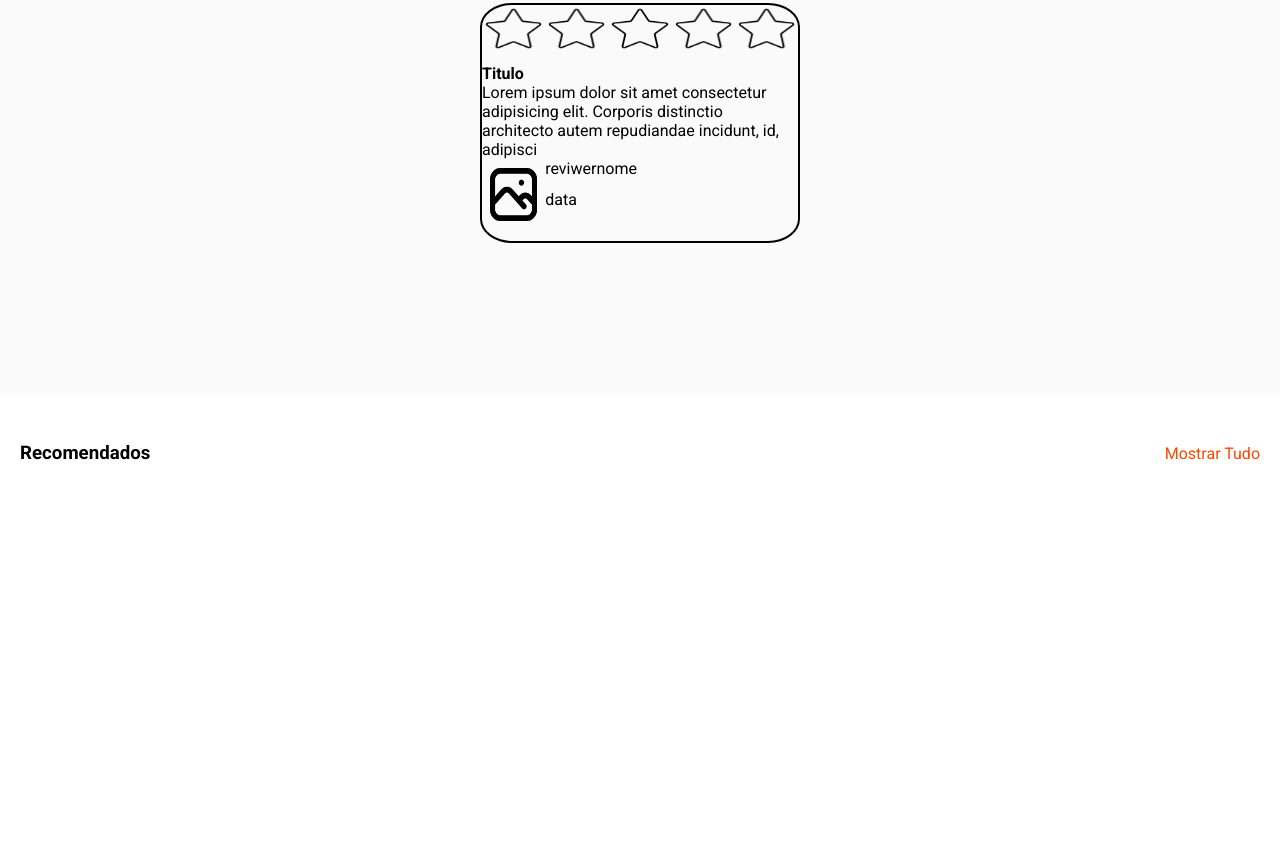
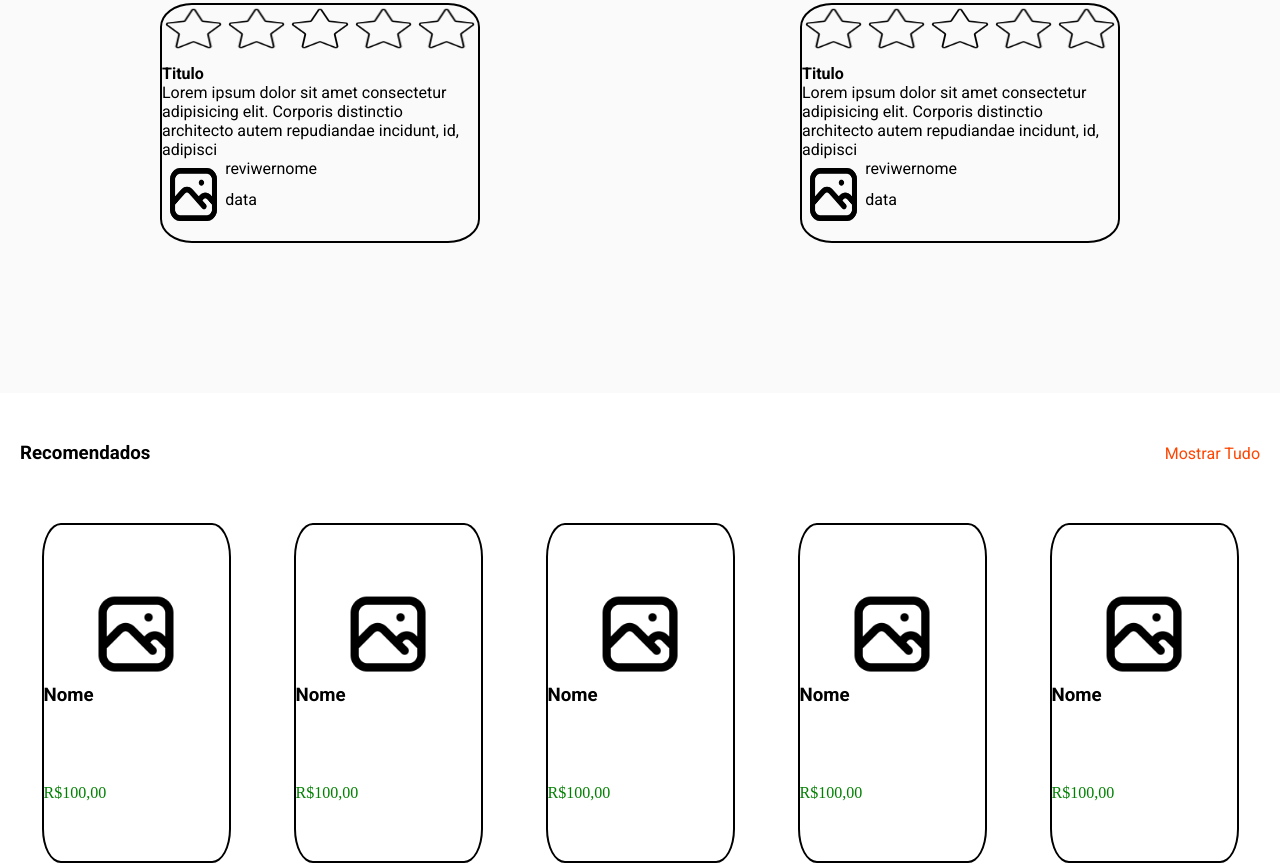
Before and after one commit to EliasGameDesigner/E-commerce, a plain HTML site: page paginaproduto.html in a window 1280 px wide. Shown: the part 1469-2336 px from the top of the page. Drawn offline with Linux system fonts and the light colour scheme.

Commit message:
Add files via upload

```diff
--- a/paginaproduto.html
+++ b/paginaproduto.html
@@ -105,6 +105,28 @@
                         </div>
                     </div>
                 </li>
+
+                  <li class="avaliacoesItem">
+                    <div class="estrelas">
+                        <img src="Images/estrela.png" alt="">
+                        <img src="Images/estrela.png" alt="">
+                        <img src="Images/estrela.png" alt="">
+                        <img src="Images/estrela.png" alt="">
+                        <img src="Images/estrela.png" alt="">
+                    </div>
+                    <div class="avaliacaoTexto">
+                        <h4>Titulo</h4>
+                        <p>Lorem ipsum dolor sit amet consectetur adipisicing elit. Corporis distinctio architecto autem
+                            repudiandae incidunt, id, adipisci</p>
+                        <div class="reviwer">
+                            <img src="Images/iconefoto.png" alt="">
+                            <div>
+                                <p id="reviwernome">reviwernome</p>
+                                <p id="data">data</p>
+                            </div>
+                        </div>
+                    </div>
+                </li>
             </ul>
         </section>
 
@@ -114,7 +136,55 @@
                 <a href=""> Mostrar Tudo</a>
             </div>
             <ul id="produtos">
-                <!-- ... -->
+                <li class="produtoItemPai">
+                    <a href="paginaproduto.html" class="produtoItem">
+                        <img src="Images/iconefoto.png" />
+                    <div>
+                        <h3>Nome</h3>
+                        <p>R$100,00</p>
+                    </div>
+                    </a>
+                </li>
+
+                <li class="produtoItemPai">
+                    <a href="paginaproduto.html" class="produtoItem">
+                        <img src="Images/iconefoto.png" />
+                    <div>
+                        <h3>Nome</h3>
+                        <p>R$100,00</p>
+                    </div>
+                    </a>
+                </li>
+
+                <li class="produtoItemPai">
+                    <a href="paginaproduto.html" class="produtoItem">
+                        <img src="Images/iconefoto.png" />
+                    <div>
+                        <h3>Nome</h3>
+                        <p>R$100,00</p>
+                    </div>
+                    </a>
+                </li>
+
+                <li class="produtoItemPai">
+                    <a href="paginaproduto.html" class="produtoItem">
+                        <img src="Images/iconefoto.png" />
+                    <div>
+                        <h3>Nome</h3>
+                        <p>R$100,00</p>
+                    </div>
+                    </a>
+                </li>
+
+                <li class="produtoItemPai">
+                    <a href="paginaproduto.html" class="produtoItem">
+                        <img src="Images/iconefoto.png" />
+                    <div>
+                        <h3>Nome</h3>
+                        <p>R$100,00</p>
+                    </div>
+                    </a>
+                </li>
             </ul>
         </section>
     </main>
```
Also changed, not shown: entrar.html (+1 -1 lines), index.html (+4 -4 lines).
